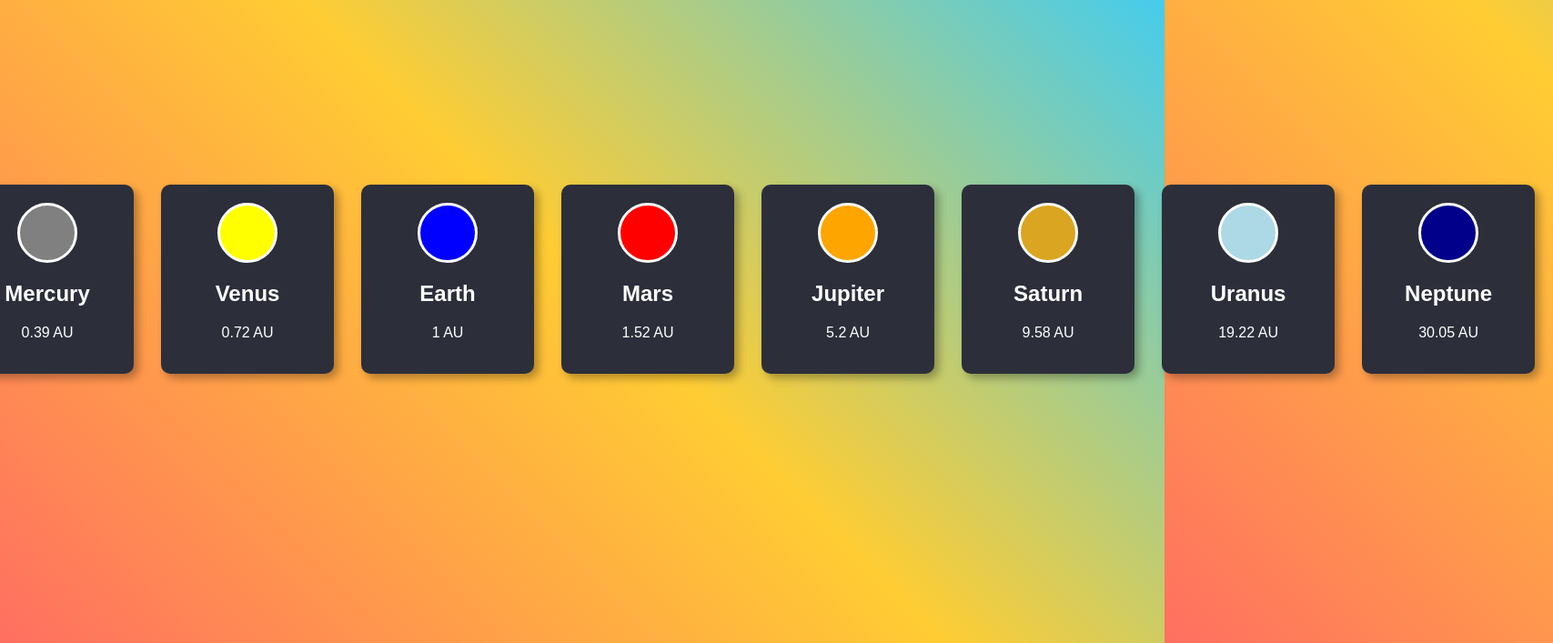
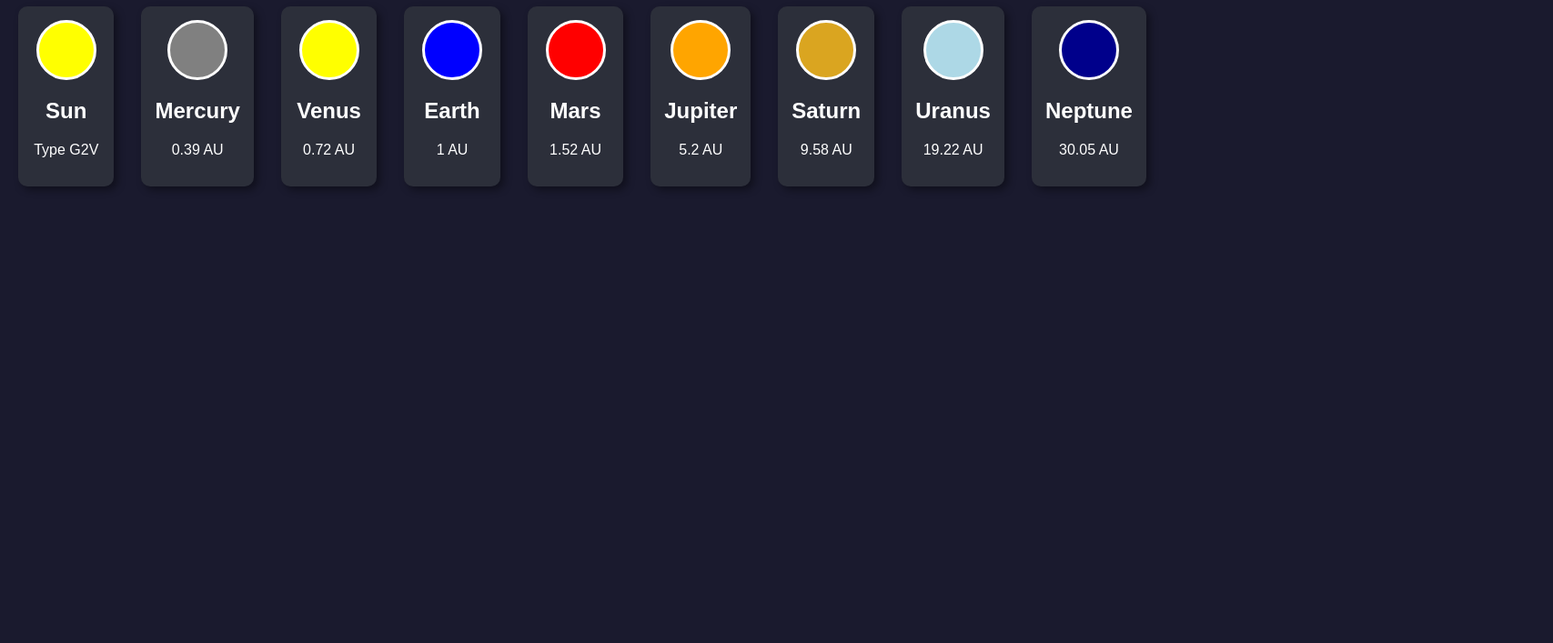
Before and after one commit to Khadija155aa/Playing-Cards, an Eleventy site: page index.liquid in a window 1280 px wide. Shown: the part 93-800 px from the top of the page at 91% size, 1707 px wide, since content can reach past the window. Built offline with nearby package versions, Linux system fonts and the light colour scheme; Eleventy itself is replaced by a stand-in of ours; files that its build step writes are made by us from their sources.

Commit message:
add change

```diff
--- a/styles/screen.css
+++ b/styles/screen.css
@@ -1,55 +1,47 @@
 /* General Styles */
 body {
-  background: linear-gradient(45deg, #ff6f61, #ffcc33, #33ccff);
+  background: #1a1a2e;
   font-family: Arial, sans-serif;
+  margin: 0;
+  padding: 20px;
+}
+
+/* Layout: Sun on the Left, Planets in a Row */
+.grid-container {
+  display: flex;
+  align-items: center;
+  gap: 30px;
+}
+
+/* Sun Box */
+.sun-container {
+  flex-shrink: 0;
   display: flex;
   justify-content: center;
   align-items: center;
-  min-height: 100vh;
-  margin: 0;
+  width: 180px;
 }
 
-/* Main Layout */
-.grid-container {
-  display: flex;
-  align-items: flex-start;
-  gap: 30px;
-  padding: 20px;
-}
-
-/* Sun Container */
-.sun-container {
-  flex: 0 0 200px;
-  display: flex;
-  justify-content: center;
-}
-
-/* Planet Cards Container */
+/* Planets Box */
 .planets-container {
   display: flex;
   flex-wrap: wrap;
-  gap: 20px;
+  gap: 15px;
   justify-content: flex-start;
 }
 
-/* Card Styling */
+/* Card Style */
 .card {
   background: #2c2f3a;
   color: white;
-  padding: 20px;
+  padding: 15px;
   border-radius: 10px;
   text-align: center;
-  width: 150px;
-  box-shadow: 5px 5px 10px rgba(0, 0, 0, 0.3);
-  transition: transform 0.3s ease, box-shadow 0.3s ease;
+  width: 120px;
+  box-shadow: 4px 4px 8px rgba(0, 0, 0, 0.4);
 }
 
-.card:hover {
-  transform: scale(1.1);
-  box-shadow: 10px 10px 15px rgba(0, 0, 0, 0.5);
-}
-
-/* Sun and Planet Circles */
+/* Planet & Sun Circles */
 .circle {
   width: 60px;
   height: 60px;
@@ -58,21 +50,18 @@ body {
   border: 3px solid white;
 }
 
-/* Specific Colors for the Sun and Planets */
-.sun .circle {
-  background: yellow;
-}
+/* Colors */
+.sun .circle { background: yellow; }
+.mercury .circle { background: gray; }
+.venus .circle { background: yellow; }
+.earth .circle { background: blue; }
+.mars .circle { background: red; }
+.jupiter .circle { background: orange; }
+.saturn .circle { background: goldenrod; }
+.uranus .circle { background: lightblue; }
+.neptune .circle { background: darkblue; }
 
-.planet:nth-child(1) .circle { background: gray; } /* Mercury */
-.planet:nth-child(2) .circle { background: yellow; } /* Venus */
-.planet:nth-child(3) .circle { background: blue; } /* Earth */
-.planet:nth-child(4) .circle { background: red; } /* Mars */
-.planet:nth-child(5) .circle { background: orange; } /* Jupiter */
-.planet:nth-child(6) .circle { background: goldenrod; } /* Saturn */
-.planet:nth-child(7) .circle { background: lightblue; } /* Uranus */
-.planet:nth-child(8) .circle { background: darkblue; } /* Neptune */
-
-/* Responsive Design */
+/* Responsive */
 @media (max-width: 768px) {
   .grid-container {
     flex-direction: column;
```
